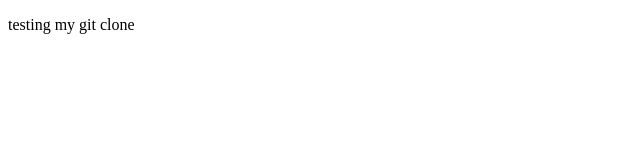
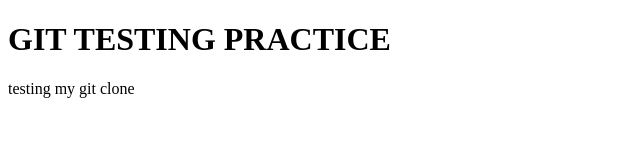
Before and after one commit to HazyInk/hello-world, a plain HTML site: page index.html in a window 1280 px wide. Shown: the whole page, without its empty margins (0-640 px from the left). Drawn offline with Linux system fonts and the light colour scheme.

Commit message:
added header

```diff
--- a/index.html
+++ b/index.html
@@ -4,6 +4,7 @@
   <meta charset="UTF-8">
   <meta name="viewport" content="width=device-width, initial-scale=1.0">
   <title>Hello World</title>
+<h1>GIT TESTING PRACTICE</h1>
 <p>testing my git clone</p>
 </head>
 <body>
```
